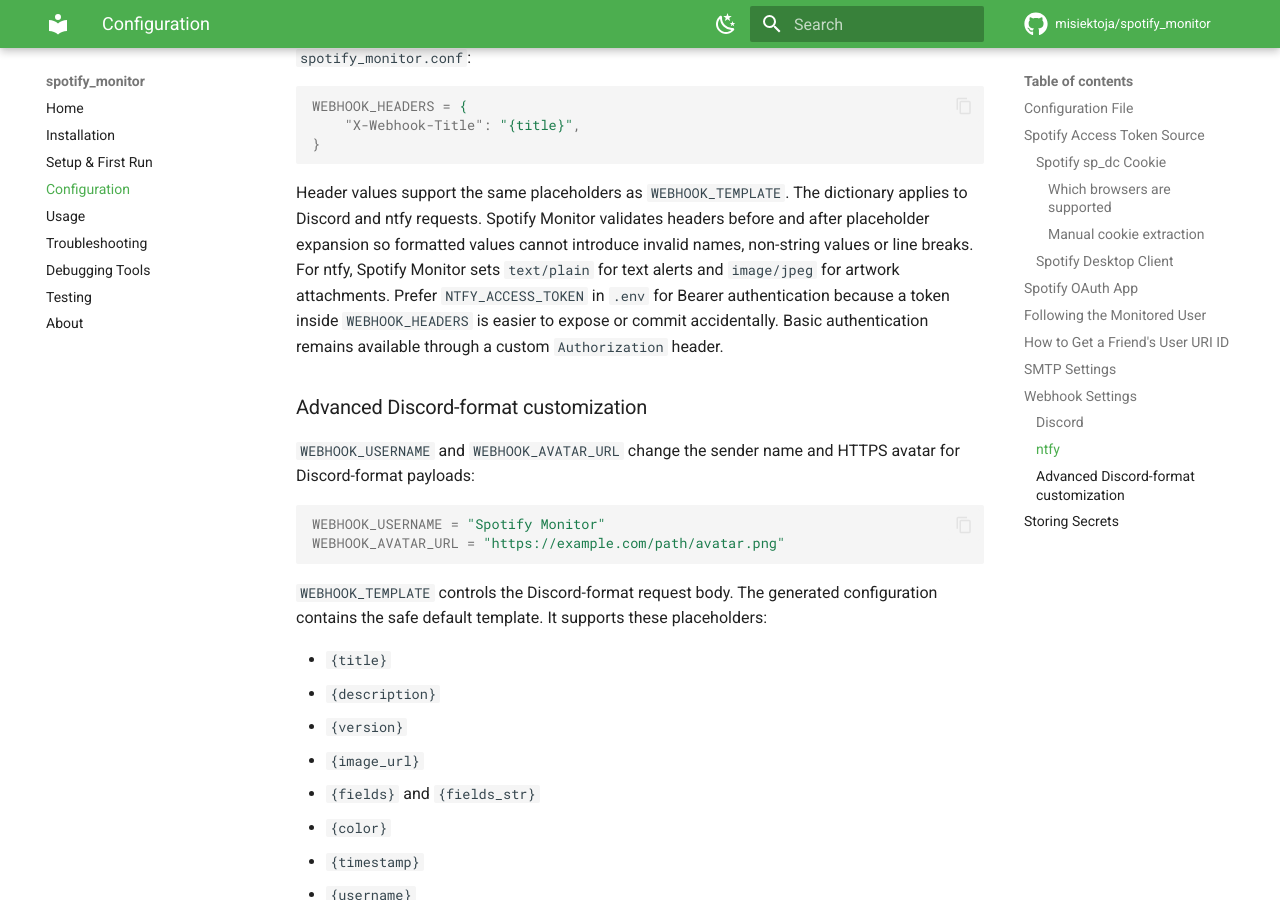
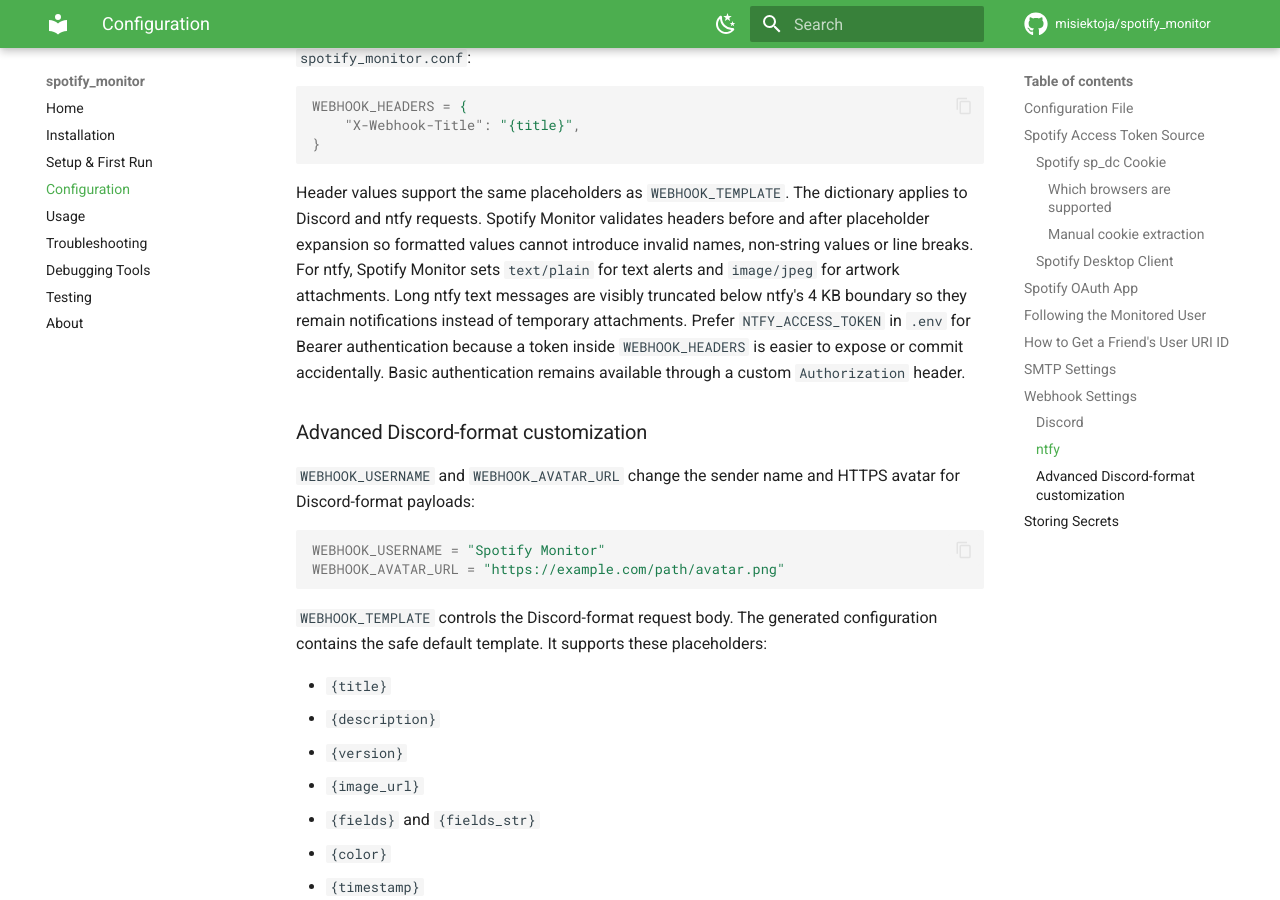
Before and after one commit to misiektoja/spotify_monitor, an MkDocs documentation site: the page built from docs/configuration.md, in a window 1280 px wide and 900 px high, scrolled down 11704 px. Built offline with MkDocs 1.6.1 and Material for MkDocs 9.7.7, drawn with Linux system fonts in a browser that asks for light colours; comment, search, counter and statistics services are not loaded.

Commit message:
docs(config): explain ntfy message truncation

````diff
--- a/docs/configuration.md
+++ b/docs/configuration.md
@@ -361,7 +361,7 @@
 }
 ```
 
-Header values support the same placeholders as `WEBHOOK_TEMPLATE`. The dictionary applies to Discord and ntfy requests. Spotify Monitor validates headers before and after placeholder expansion so formatted values cannot introduce invalid names, non-string values or line breaks. For ntfy, Spotify Monitor sets `text/plain` for text alerts and `image/jpeg` for artwork attachments. Prefer `NTFY_ACCESS_TOKEN` in `.env` for Bearer authentication because a token inside `WEBHOOK_HEADERS` is easier to expose or commit accidentally. Basic authentication remains available through a custom `Authorization` header.
+Header values support the same placeholders as `WEBHOOK_TEMPLATE`. The dictionary applies to Discord and ntfy requests. Spotify Monitor validates headers before and after placeholder expansion so formatted values cannot introduce invalid names, non-string values or line breaks. For ntfy, Spotify Monitor sets `text/plain` for text alerts and `image/jpeg` for artwork attachments. Long ntfy text messages are visibly truncated below ntfy's 4 KB boundary so they remain notifications instead of temporary attachments. Prefer `NTFY_ACCESS_TOKEN` in `.env` for Bearer authentication because a token inside `WEBHOOK_HEADERS` is easier to expose or commit accidentally. Basic authentication remains available through a custom `Authorization` header.
 
 ### Advanced Discord-format customization
 
````
